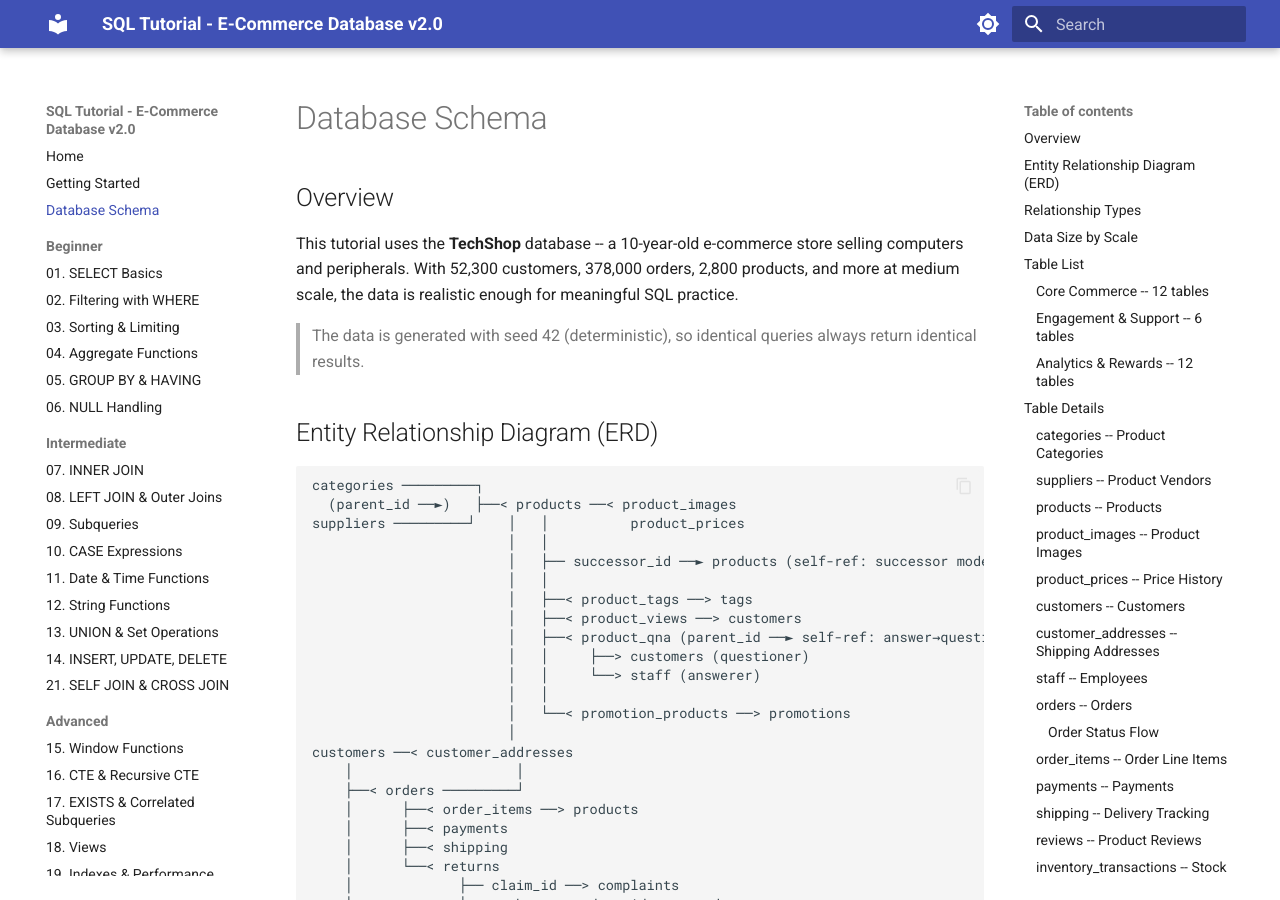
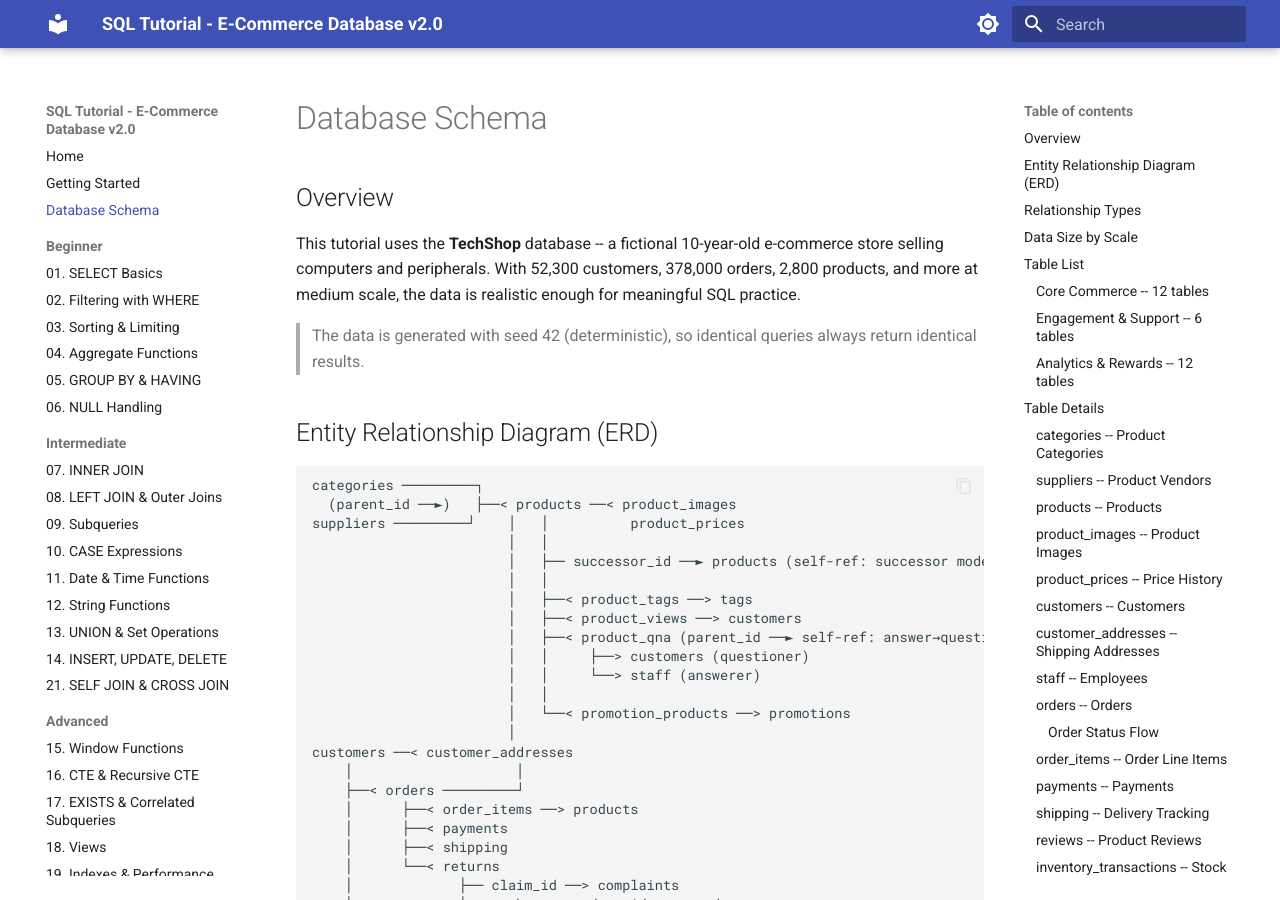
Before and after one commit to civilian7/sql-tutorial, an MkDocs documentation site: the page built from docs/en/schema.md, in a window 1280 px wide and 900 px high. Built offline with MkDocs 1.6.1 and Material for MkDocs 9.7.7, drawn with Linux system fonts in a browser that asks for light colours.

Commit message:
가상의 쇼핑몰임을 명시 (ko/en index, schema)
Co-Authored-By: Claude Opus 4.6 (1M context) <noreply@anthropic.com>

```diff
--- a/docs/en/schema.md
+++ b/docs/en/schema.md
@@ -2,7 +2,7 @@
 
 ## Overview
 
-This tutorial uses the **TechShop** database -- a 10-year-old e-commerce store selling computers and peripherals.
+This tutorial uses the **TechShop** database -- a fictional 10-year-old e-commerce store selling computers and peripherals.
 With 52,300 customers, 378,000 orders, 2,800 products, and more at medium scale, the data is realistic enough for meaningful SQL practice.
 
 > The data is generated with seed 42 (deterministic), so identical queries always return identical results.
```
Also changed, not shown: docs/ko/index.md (+1 -1 lines), docs/ko/schema.md (+1 -1 lines).
